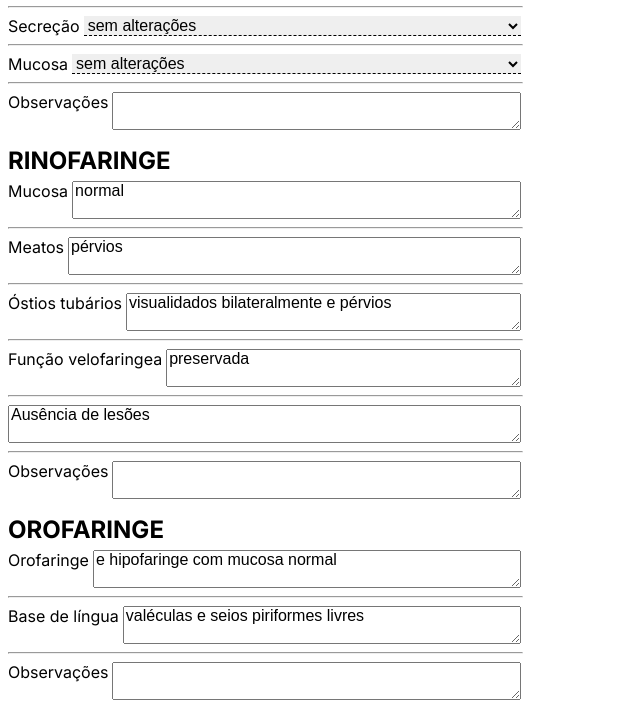
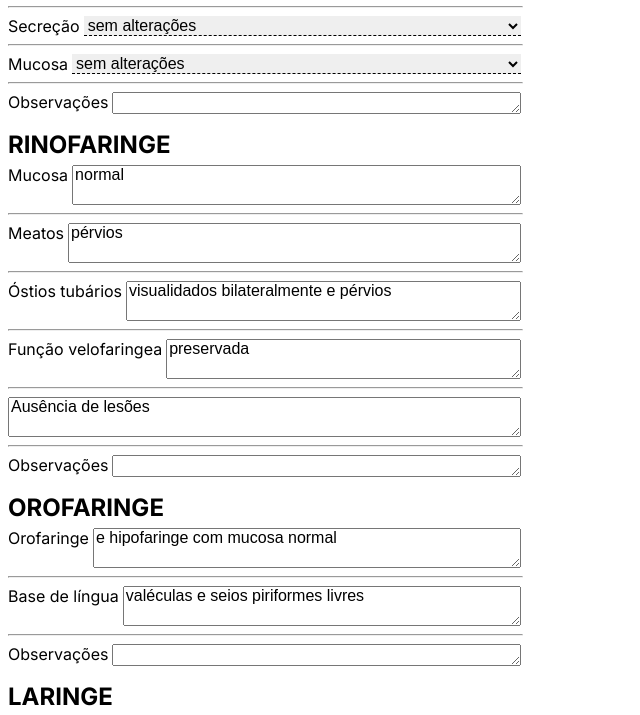
Before and after one commit to dm-sistemas-medicos/dm-laudos, a Next.js app: page / in a window 1280 px wide. Shown: the part 990-1705 px from the top of the page, without its empty margins (0-640 px from the left). Built offline with nearby package versions, Linux system fonts and the light colour scheme.

Commit message:
Fix textarea

```diff
--- a/src/app/globals.css
+++ b/src/app/globals.css
@@ -12,7 +12,7 @@ select {
 }
 
 textarea {
-  padding: 0px 2px;
+  padding: 0px 2px 2px;
   font-family: sans-serif;
   resize: vertical;
 
--- a/src/app/laudos/videonasolaringoscopia/components/observacoes/observacoes.tsx
+++ b/src/app/laudos/videonasolaringoscopia/components/observacoes/observacoes.tsx
@@ -15,6 +15,7 @@ const Observacoes = () => {
     >
       <label>Observações</label>
       <textarea
+        rows="1"
         id="observacoes"
         value={observacoes}
         onChange={({ target: { value } }) => setObservacoes(value)}
```
